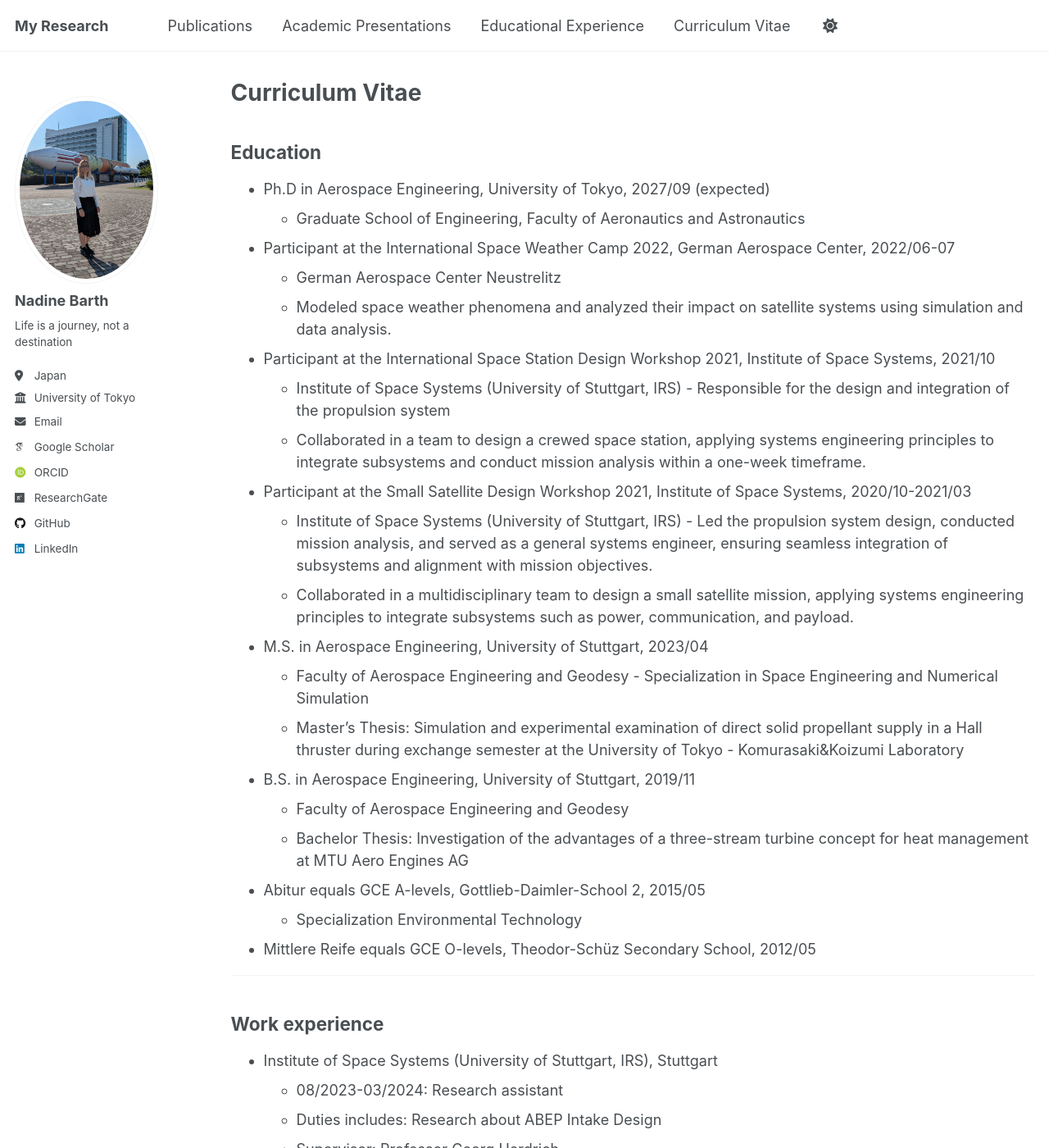
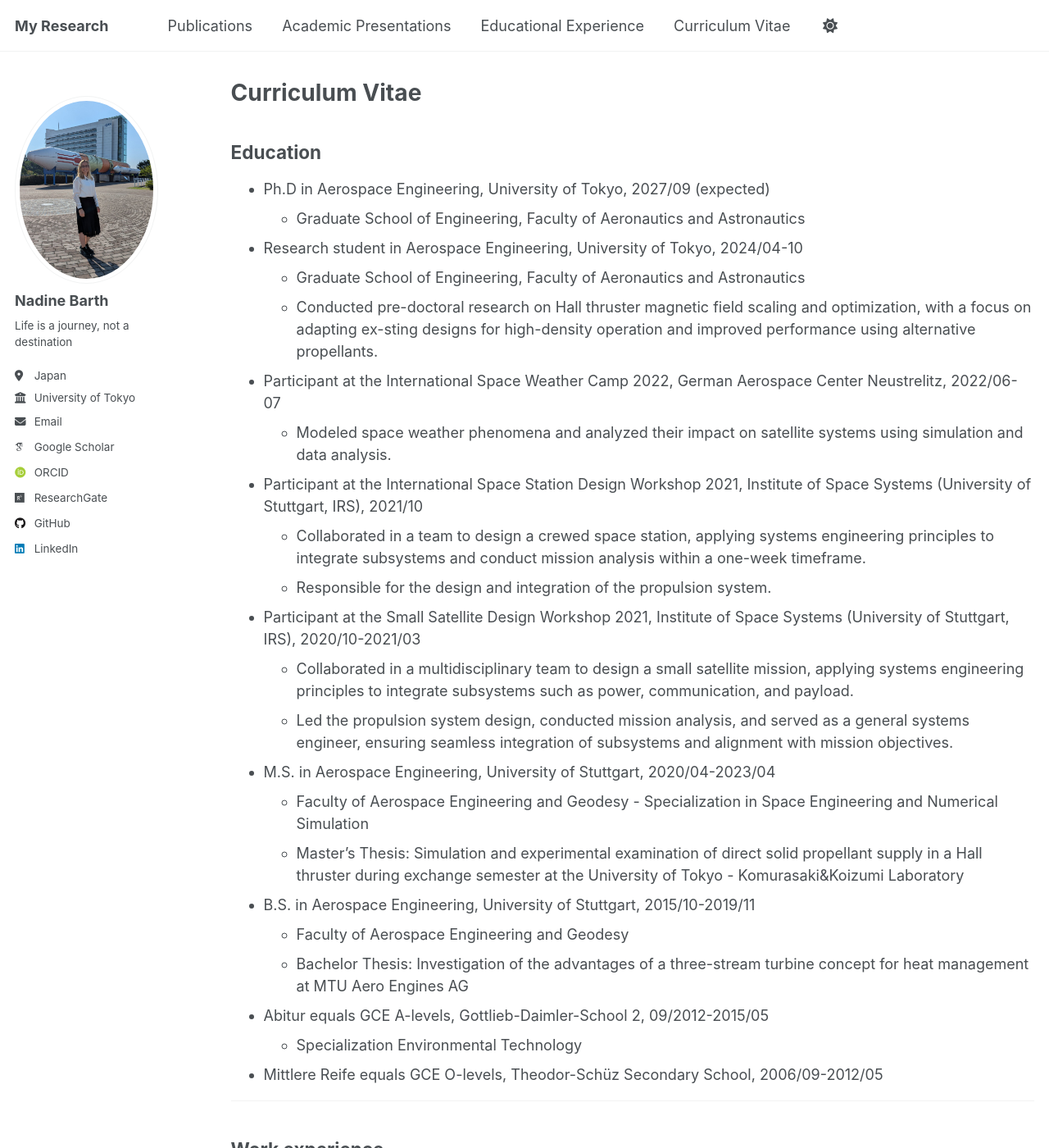
Before and after one commit to Barth-Nadine/Research, a Jekyll site: the page built from _pages/cv.md, in a window 1280 px wide and 1400 px high. Shown: the whole window at 82% size. Built offline with Jekyll 4.4.1, drawn with Linux system fonts in a browser that asks for light colours; some web fonts are replaced.

Commit message:
Correction CV

```diff
--- a/_pages/cv.md
+++ b/_pages/cv.md
@@ -11,36 +11,39 @@ redirect_from:
 
 
 
-
 Education
 ----
 * Ph.D in Aerospace Engineering, University of Tokyo, 2027/09 (expected)
 	* Graduate School of Engineering, Faculty of Aeronautics and Astronautics
 
-* Participant at the International Space Weather Camp 2022, German Aerospace Center, 2022/06-07
-	* German Aerospace Center Neustrelitz
+* Research student in Aerospace Engineering, University of Tokyo, 2024/04-10
+	* Graduate School of Engineering, Faculty of Aeronautics and Astronautics
+	* Conducted pre-doctoral research on Hall thruster magnetic field scaling and optimization, with a focus on adapting ex-sting designs for high-density operation and improved performance using alternative propellants.
+
+* Participant at the International Space Weather Camp 2022, German Aerospace Center Neustrelitz, 2022/06-07
 	* Modeled space weather phenomena and analyzed their impact on satellite systems using simulation and data analysis.
 
-* Participant at the International Space Station Design Workshop 2021, Institute of Space Systems, 2021/10
-	* Institute of Space Systems (University of Stuttgart, IRS) - Responsible for the design and integration of the propulsion system
+* Participant at the International Space Station Design Workshop 2021, Institute of Space Systems (University of Stuttgart, IRS), 2021/10
 	* Collaborated in a team to design a crewed space station, applying systems engineering principles to integrate subsystems and conduct mission analysis within a one-week timeframe.
+	* Responsible for the design and integration of the propulsion system.
 
-* Participant at the Small Satellite Design Workshop 2021, Institute of Space Systems, 2020/10-2021/03
-	* Institute of Space Systems (University of Stuttgart, IRS) - Led the propulsion system design, conducted mission analysis, and served as a general systems engineer, ensuring seamless integration of subsystems and alignment with mission objectives.
+
+* Participant at the Small Satellite Design Workshop 2021, Institute of Space Systems (University of Stuttgart, IRS), 2020/10-2021/03
 	* Collaborated in a multidisciplinary team to design a small satellite mission, applying systems engineering principles to integrate subsystems such as power, communication, and payload.
+	* Led the propulsion system design, conducted mission analysis, and served as a general systems engineer, ensuring seamless integration of subsystems and alignment with mission objectives.
 
-* M.S. in Aerospace Engineering, University of Stuttgart, 2023/04
+* M.S. in Aerospace Engineering, University of Stuttgart, 2020/04-2023/04
 	* Faculty of Aerospace Engineering and Geodesy - Specialization in Space Engineering and Numerical Simulation
 	* Master’s Thesis: Simulation and experimental examination of direct solid propellant supply in a Hall thruster during exchange semester at the University of Tokyo - Komurasaki&Koizumi Laboratory
 
-* B.S. in Aerospace Engineering, University of Stuttgart, 2019/11
+* B.S. in Aerospace Engineering, University of Stuttgart, 2015/10-2019/11
 	* Faculty of Aerospace Engineering and Geodesy
 	* Bachelor Thesis: Investigation of the advantages of a three-stream turbine concept for heat management at MTU Aero Engines AG
 
-* Abitur equals GCE A-levels, Gottlieb-Daimler-School 2, 2015/05
+* Abitur equals GCE A-levels, Gottlieb-Daimler-School 2, 09/2012-2015/05
 	* Specialization Environmental Technology
 
-* Mittlere Reife equals GCE O-levels, Theodor-Schüz Secondary School, 2012/05
+* Mittlere Reife equals GCE O-levels, Theodor-Schüz Secondary School, 2006/09-2012/05
 
 ----
 
```
